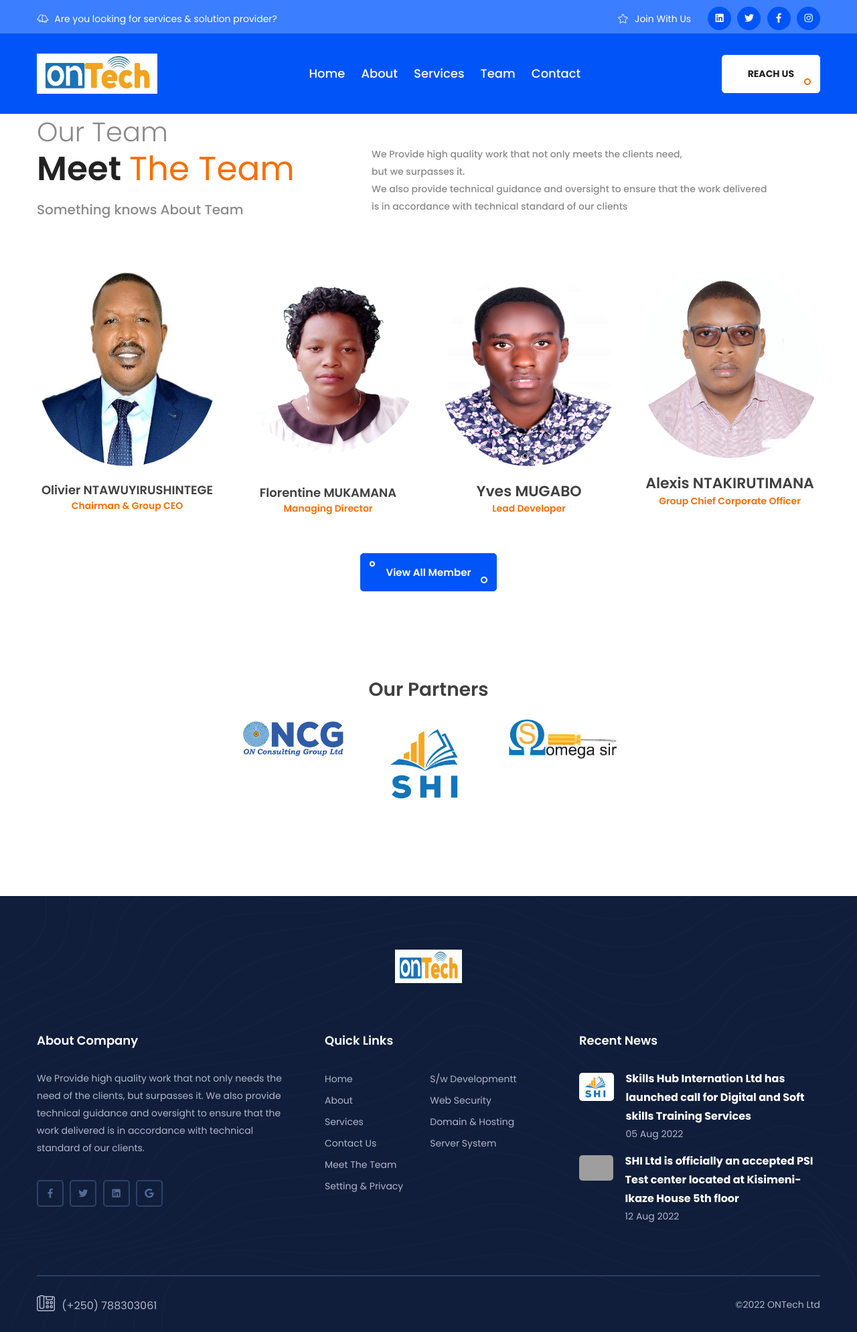
After one commit to ontechltd/ontechrw, a Django app: page /team in a window 1280 px wide. The commit adds this page. Shown: the whole page at 67% size. Run offline with Django 3.2, Linux system fonts and the light colour scheme; some libraries are stand-ins or nearby versions; grey boxes are pictures that could not be loaded.

Commit message:
web content changes

```diff
--- a/base/views.py
+++ b/base/views.py
@@ -1,3 +1,4 @@
+from contextvars import Context
 from django.shortcuts import render
 from .models import Service
 
@@ -17,7 +18,7 @@ def about_us(request):
 def services(request):
     services = Service.objects.all()
     context = {'services':services}
-    return render(request, 'base/service.html', context)
+    return render(request, 'base/services.html', context)
 
 def contact_us(request):
 
@@ -28,3 +29,11 @@ def service(request, pk_service):
     services = Service.objects.get(id=pk_service)
     context = {'services':services}
     return render(request, 'base/service.html', context)
+
+def team(request):
+    context = {}
+    return render(request, 'team_member.html', context)
+
+def reachus(request):
+    context = {}
+    return render(request, 'reachus.html', context)
--- a/ontechweb/urls.py
+++ b/ontechweb/urls.py
@@ -23,8 +23,9 @@ urlpatterns = [
     path('about-us/', about_us, name='about-us'),
     path('services/', services, name='services'),
     path('service/<str:pk_service>', service, name='service'),
-
-    path('contact-us', contact_us, name='contact-us' )
+    path('team', team, name='team' ),
+    path('contact-us', contact_us, name='contact-us' ),
+    path('reachus', reachus, name='reachus' ),
 
 
 ]
--- a/templates/banner-area.html
+++ b/templates/banner-area.html
@@ -5,7 +5,7 @@
             <div class="row">
                 <div class="col-lg-7 col-md-9">
                     <div class="banner-content">
-                        <h1 class="title wow fadeInLeft" data-wow-duration="1.2s" data-wow-delay="1s">Ensuring System <span>Driven <span>Success</span></span> </h1>
+                        <h1 class="title wow fadeInLeft" data-wow-duration="1.2s" data-wow-delay="1s"><span>SCALING NEW HEIGHTS OF  <span>INNOVATION</span></span> </h1>
                         <span class="wow fadeInLeft" data-wow-duration="1.2s" data-wow-delay="1.5s">Technology Company</span>
                         <p class="wow fadeInLeft" data-wow-duration="1.2s" data-wow-delay="2s">Avoids pleasure itself, because it is pleasure, but because those who do not know how to pursue pleasure rationally encounter conse.</p>
                         <ul class="wow fadeInLeft" data-wow-duration="1.2s" data-wow-delay="2.6s" >
--- a/templates/footer-area.html
+++ b/templates/footer-area.html
@@ -33,19 +33,20 @@
                     </div>
                     <div class="footer-items-2 d-flex">
                         <ul>
-                            <li><a href="#">Latest Services</a></li>
-                            <li><a href="#">Need A Career ?</a></li>
+                            <li><a href="{% url 'home' %}">Home</a></li>
+                            <li><a href="{% url 'about-us' %}">About</a></li>
+                            <li><a href="{% url 'services' %}">Services</a></li>
+                            <li><a href="{% url 'contact-us' %}">Contact Us</a></li>
                             <li><a href="#">Meet The Team</a></li>
                             <li><a href="#">Setting & Privacy</a></li>
-                            <li><a href="#">Case Study</a></li>
-                            <li><a href="#">Company Fact</a></li>
                         </ul>
+
                         <ul class="ml-40">
-                            <li><a href="#">Our History</a></li>
-                            <li><a href="#">My Account</a></li>
-                            <li><a href="#">Web Security</a></li>
-                            <li><a href="#">Domain & Hosting</a></li>
-                            <li><a href="#">Server System</a></li>
+
+                            <li><a href="{% url 'services' %}">S/w Developmentt</a></li>
+                            <li><a href="{% url 'services' %}">Web Security</a></li>
+                            <li><a href="{% url 'services' %}">Domain & Hosting</a></li>
+                            <li><a href="{% url 'services' %}">Server System</a></li>
                         </ul>
                     </div>
                 </div>
@@ -58,24 +59,24 @@
                     <div class="footer-items-3">
                         <div class="News-item d-flex">
                             <div class="News-thumb">
-                                <img src="{% static 'images/footer-news-1.jpg' %}" alt="">
+                                <img src="{% static 'images/SHI.jpg' %}" alt="">
                             </div>
                             <div class="News-content">
                                 <a href="#">
-                                    <h5 class="title">Using Low Vision As My Tool To Me Teach WordPress</h5>
+                                    <h5 class="title">Skills Hub Internation Ltd has launched call for Digital and Soft skills Training Services</h5>
                                 </a>
-                                <span>05 Nov 19 </span>
+                                <span>05 Aug 2022 </span>
                             </div>
                         </div>
                         <div class="News-item d-flex mt-20">
                             <div class="News-thumb">
-                                <img src="{% static 'images/footer-news-2.jpg' %}" alt="">
+                                <img src="{% static 'images/psi.JPG ' %}" alt="">
                             </div>
                             <div class="News-content">
                                 <a href="#">
-                                    <h5 class="title">Using Low Vision As My Tool To Me Teach WordPress</h5>
+                                    <h5 class="title">SHI Ltd is officially an accepted PSI Test center located at Kisimeni- Ikaze House 5th floor</h5>
                                 </a>
-                                <span>05 Nov 19 </span>
+                                <span>12 Aug 2022 </span>
                             </div>
                         </div>
                     </div>
--- a/templates/header.html
+++ b/templates/header.html
@@ -10,9 +10,9 @@
                         </div>
                         <div class="header-right-social d-flex justify-content-end align-items-center">
                             <ul class="d-none d-lg-block">
-                                <li>
+                                {% comment %} <li>
                                     <p><i class="fal fa-flag"></i> English</p>
-                                </li>
+                                </li> {% endcomment %}
                                 <li>
                                     <p><i class="fal fa-star"></i> Join With Us</p>
                                 </li>
@@ -74,6 +74,9 @@
                                     <li class="nav-item">
                                         <a class="nav-link" href="{% url 'services' %}">services </a>
                                     </li>
+                                    <li class="nav-item">
+                                        <a class="nav-link" href="{% url 'team' %}">Team </a>
+                                    </li>
                                     <!-- <li class="nav-item">
                                         <a class="nav-link" href="contact.html">Shop <i class="fal fa-angle-down"></i></a>
                                         <ul class="sub-menu">
@@ -87,7 +90,7 @@
                                 </ul>
                             </div> <!-- navbar collapse -->
                             <div class="navbar-btn d-none d-sm-block">
-                                <a class="main-btn" href="#">Consultations</a>
+                                <a class="main-btn" href="{% url 'reachus' %}">REACH US</a>
                             </div>
                         </nav>
                     </div> <!-- navigation -->
--- a/templates/layout.html
+++ b/templates/layout.html
@@ -120,7 +120,7 @@
 
     <!--====== TESTIMONIALS PART START ======-->
 
-    {% comment %} {% include 'testimonial-area.html' %} {% endcomment %}
+    {% include 'testimonial-area.html' %}
 
     <!--====== TESTIMONIALS PART ENDS ======-->
 
--- /dev/null
+++ b/templates/team_member.html
@@ -0,0 +1,230 @@
+<!DOCTYPE html>
+{% load static %}
+<html lang="en">
+
+    <head>
+
+        <!--====== Required meta tags ======-->
+        <meta charset="utf-8">
+        <meta http-equiv="x-ua-compatible" content="ie=edge">
+        <meta name="description" content="">
+        <meta name="viewport" content="width=device-width, initial-scale=1, shrink-to-fit=no">
+
+        <!--====== Title ======-->
+        <title>ontech - web</title>
+
+        <!--====== Favicon Icon ======-->
+        <link rel="shortcut icon" href="{% static 'images/favicon.ico' %}" type="image/png">
+
+        <!--====== Bootstrap css ======-->
+        <link rel="stylesheet" href="{% static 'css/bootstrap.min.css' %}">
+
+        <!--====== animate css ======-->
+        <link rel="stylesheet" href="{% static 'css/animate.css' %}">
+
+        <!--====== Fontawesome css ======-->
+        <link rel="stylesheet" href="{% static 'css/all.css' %}">
+
+        <!--====== Magnific Popup css ======-->
+        <link rel="stylesheet" href="{% static 'css/magnific-popup.css' %}">
+
+        <!--====== nice select css ======-->
+        <link rel="stylesheet" href="{% static 'css/nice-select.css' %}">
+
+        <!--====== rangeSlider css ======-->
+        <link rel="stylesheet" href="{% static 'css/ion.rangeSlider.min.css' %}">
+
+        <!--====== Slick css ======-->
+        <link rel="stylesheet" href="{% static 'css/slick.css' %}">
+
+        <!--====== Default css ======-->
+        <link rel="stylesheet" href="{% static 'css/default.css' %}">
+
+        <!--====== Style css ======-->
+        <link rel="stylesheet" href="{% static 'css/style.css' %}">
+
+
+    </head>
+
+<body>
+
+    <!--====== PRELOADER PART START ======-->
+
+    <div class="preloader" id="preloader">
+        <div class="three ">
+            <div class="loader" id="loader">
+                <span></span>
+                <span></span>
+                <span></span>
+            </div>
+        </div>
+    </div>
+
+    <!--====== PRELOADER PART START ======-->
+
+    <!--====== HEADER PART START ======-->
+
+    {% include 'header.html' %}
+
+    <!--====== HEADER PART ENDS ======-->
+
+
+    <!--====== TEAM PART START ======-->
+
+    <section class="team-2-area about-team">
+        <div class="container">
+            <div class="row align-items-end">
+                <div class="col-lg-5">
+                    <div class="section-title mt-45">
+                        <h2 class="title">Our Team <br> <span>Meet <span>The Team</span></span></h2>
+                        <p>Something knows About Team</p>
+                    </div>
+                </div>
+                <div class="col-lg-7">
+                    <div class="section-title">
+                        <p class="text">We Provide high quality work that not only meets the clients need,<br> but we surpasses it.<br>
+                             We also provide technical guidance and oversight to ensure that the work delivered is in accordance with technical standard of our clients</p>
+                    </div>
+                </div>
+            </div>
+            <div class="row justify-content-center">
+                <div class="col-lg-3 col-md-6 col-sm-8">
+                    <div class="team-item mt-40 wow fadeIn" data-wow-duration="1500ms" data-wow-delay="0ms">
+                        <div class="team-thumb">
+                            <img src="{% static 'images/ol.jpg' %}" alt="team" width="270" height="290">
+                            <ul>
+                                <li><a href="https://www.facebook.com/olivier.ntawuyirushintege/" target="_blank"><i class="fab fa-facebook-f"></i></a></li>
+                                <li><a href="https://www.facebook.com/olivier.ntawuyirushintege/" target="_blank"><i class="fab fa-twitter"></i></a></li>
+                                <li><a href="#"><i class="fab fa-google"></i></a></li>
+                                <li><a href="#"><i class="fab fa-instagram"></i></a></li>
+                            </ul>
+                        </div>
+                        <div class="team-content text-center">
+                            <h5>Olivier NTAWUYIRUSHINTEGE</h5>
+                            <span>Chairman & Group CEO</span>
+                        </div>
+                    </div>
+                </div>
+                <div class="col-lg-3 col-md-6 col-sm-8">
+                    <div class="team-item mt-40 wow fadeIn" data-wow-duration="1500ms" data-wow-delay="300ms">
+                        <div class="team-thumb">
+                            <img src="{% static 'images/Florentine.jpg' %}" alt="team" width="270" height="270">
+                            <ul>
+                                <li><a href="https://www.facebook.com/mukamana.florentine/" target="_blank"><i class="fab fa-facebook-f"></i></a></li>
+                                <li><a href="https://twitter.com/mukamanafloren4/" target="_blank"><i class="fab fa-twitter"></i></a></li>
+                                <li><a href="https://www.instagram.com/mukamanafloren/" target="_blank"><i class="fab fa-instagram"></i></a></li>
+                                <li><a href="#"><i class="fab fa-google"></i></a></li>
+                            </ul>
+                        </div>
+                        <br>
+                        <div class="team-content text-center">
+                            <h5>Florentine MUKAMANA</h5>
+                            <span>Managing Director</span>
+                        </div>
+                    </div>
+                </div>
+                <div class="col-lg-3 col-md-6 col-sm-8">
+                    <div class="team-item mt-40 wow fadeIn" data-wow-duration="1500ms" data-wow-delay="600ms">
+                        <div class="team-thumb">
+                            <img src="{% static 'images/Yves.jpg' %}" alt="team" width="270" height="290">
+                            <ul>
+                                <li><a href="https://www.facebook.com/MGBYvs/" target="_blank"><i class="fab fa-facebook-f"></i></a></li>
+                                <li><a href="https://twitter.com/UmugaboYves/" target="_blank"><i class="fab fa-twitter"></i></a></li>
+                                <li><a href="https://www.instagram.com/mgbyves/" target="_blank"><i class="fab fa-instagram"></i></a></li>
+                                <li><a href="#"><i class="fab fa-google"></i></a></li>
+                            </ul>
+                        </div>
+                        <div class="team-content text-center">
+                            <h4>Yves MUGABO</h4>
+                            <span>Lead Developer</span>
+                        </div>
+                    </div>
+                </div>
+                <div class="col-lg-3 col-md-6 col-sm-8">
+                    <div class="team-item mt-40 wow fadeIn" data-wow-duration="1500ms" data-wow-delay="900ms">
+                        <div class="team-thumb">
+                            <img src="{% static 'images/alex.jpg' %}" alt="team">
+                            <ul>
+                                <li><a href="#"><i class="fab fa-facebook-f"></i></a></li>
+                                <li><a href="#"><i class="fab fa-twitter"></i></a></li>
+                                <li><a href="#"><i class="fab fa-google"></i></a></li>
+                                <li><a href="#"><i class="fab fa-instagram"></i></a></li>
+                            </ul>
+                        </div>
+                        <div class="team-content text-center">
+                            <h4>Alexis NTAKIRUTIMANA</h4>
+                            <span>Group Chief Corporate Officer</span>
+                        </div>
+                    </div>
+                </div>
+            </div>
+            <div class="row">
+                <div class="col-lg-12">
+                    <div class="team-btn text-center mt-55">
+                        <a class="main-btn" href="team.html">View All Member</a>
+                    </div>
+                </div>
+            </div>
+        </div>
+    </section>
+
+    <!--====== TEAM 2 PART ENDS ======-->
+    <!--====== COUNTER PART ENDS ======-->
+
+    <!--====== BRAND PART START ======-->
+
+    {% include 'brand-area.html' %}
+
+    <!--====== BRAND PART ENDS ======-->
+
+    <!--====== FOOTER PART START ======-->
+
+   {% include 'footer-area.html' %}
+    <!--====== FOOTER PART ENDS ======-->
+
+
+
+
+
+
+
+
+
+    <!--====== jquery js ======-->
+    <script src="{% static 'js/vendor/modernizr-3.6.0.min.js' %}"></script>
+    <script src="{% static 'js/vendor/jquery-1.12.4.min.js' %}"></script>
+
+    <!--====== Bootstrap js ======-->
+    <script src="{% static 'js/bootstrap.min.js' %}"></script>
+    <script src="{% static 'js/popper.min.js' %}"></script>
+
+    <!--====== Slick js ======-->
+    <script src="{% static 'js/slick.min.js' %}"></script>
+
+    <!--====== counterup js ======-->
+    <script src="{% static 'js/jquery.counterup.min.js' %}"></script>
+
+    <!--====== nice select js ======-->
+    <script src="{% static 'js/jquery.nice-select.min.js' %}"></script>
+
+    <!--====== waypoints js ======-->
+    <script src="{% static 'js/waypoints.min.js' %}"></script>
+
+    <!--====== rangeSlider js ======-->
+    <script src="{% static 'js/ion.rangeSlider.min.js' %}"></script>
+
+    <!--====== wow js ======-->
+    <script src="{% static 'js/wow.min.js' %}"></script>
+
+    <!--====== Magnific Popup js ======-->
+    <script src="{% static 'js/jquery.magnific-popup.min.js' %}"></script>
+
+    <!--====== Ajax Contact js ======-->
+    <script src="{% static 'js/ajax-contact.js' %}"></script>
+
+    <!--====== Main js ======-->
+    <script src="{% static 'js/main.js' %}"></script>
+
+</body>
+
+</html>
```
Also changed, not shown: base/templates/base/about-us.html (+110 -99 lines), base/templates/base/service.html (+7 -6 lines), base/templates/base/services.html (+29 -10 lines), templates/reachus.html (added, +165 -0 lines), db.sqlite3, static/images/flo.JPG (added), static/images/ol.JPG (added), static/images/psi.JPG (added), static/images/vmssge.jpeg (added), static/images/yrves.jpg (added), static/images/yves.jpg.
